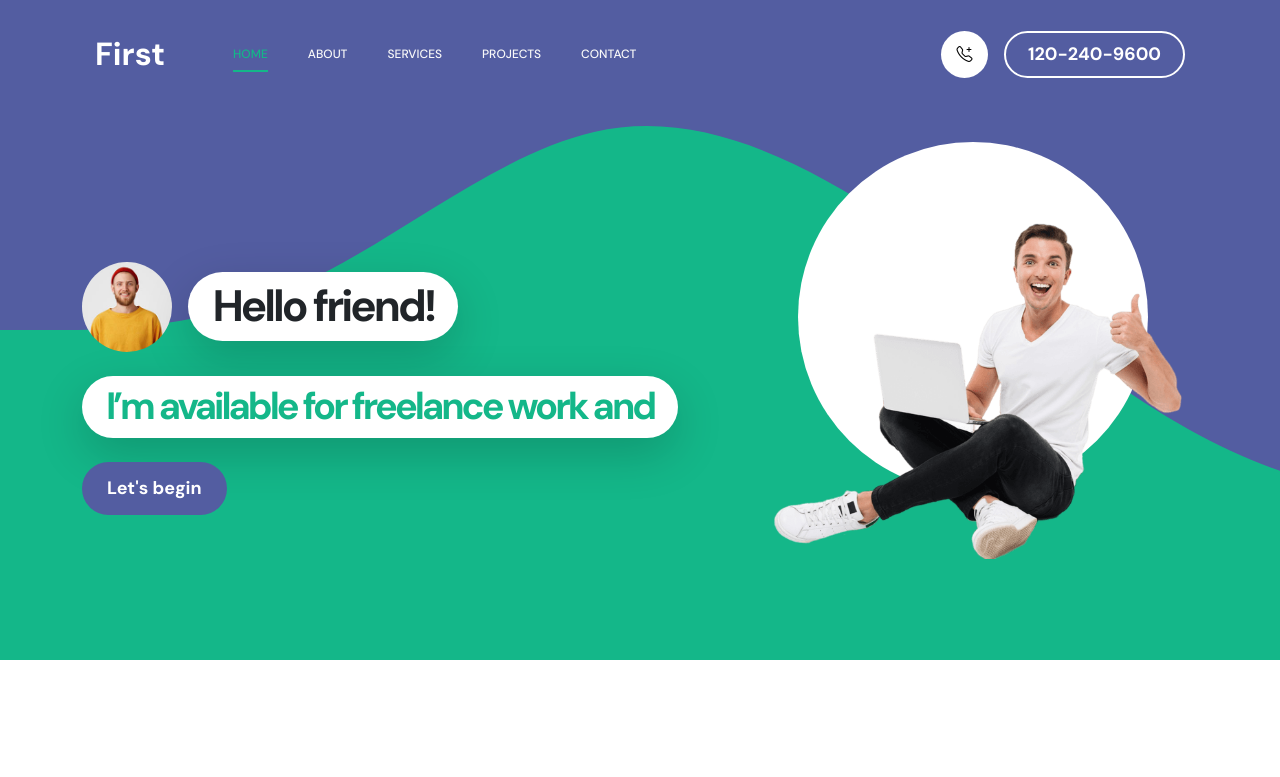
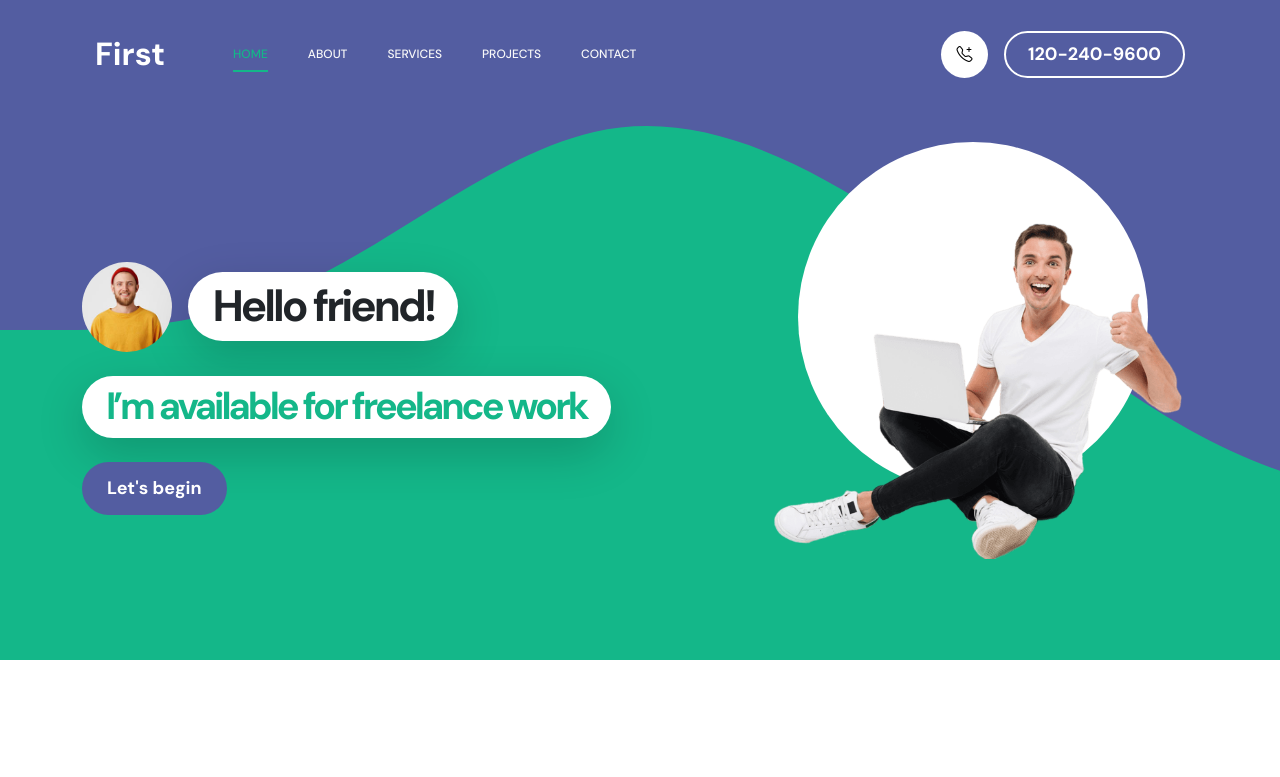
Before and after one commit to NishantNishant123/netlifydevelopment, a website: page index.html in a window 1280 px wide. Shown: the top 777 px of the page. Drawn offline with Linux system fonts and the light colour scheme.

Commit message:
removed all non used text

```diff
--- a/index.html
+++ b/index.html
@@ -105,7 +105,7 @@ https://templatemo.com/tm-578-first-portfolio
                                     <h1 class="hero-title ms-3 mb-0">Hello friend!</h1>
                                 </div>
 
-                                <h2 class="mb-4">I’m available for freelance work and</h2>
+                                <h2 class="mb-4">I’m available for freelance work </h2>
                                 <p class="mb-4"><a class="custom-btn btn custom-link" href="#section_2">Let's begin</a></p>
                             </div>
                         </div>
```
